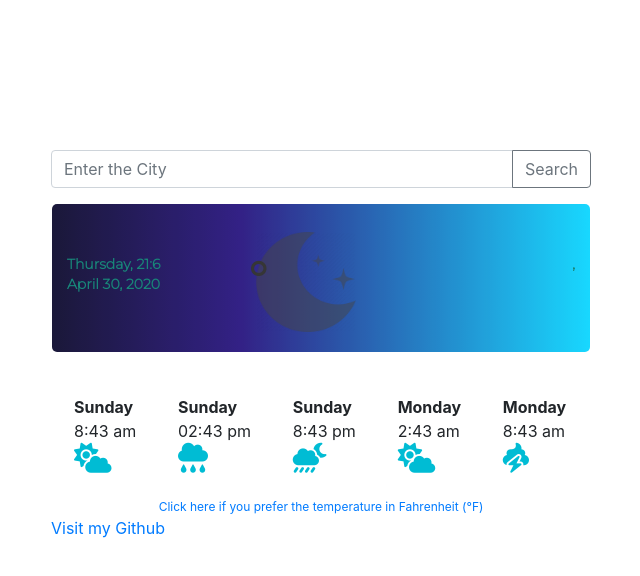
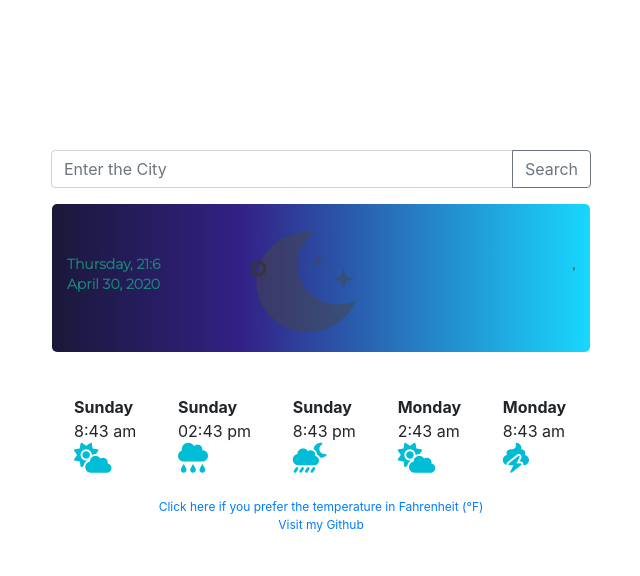
Before and after one commit to ckerpel/GitHub_Hosting_Tests, a plain HTML site: page index.html in a window 1280 px wide. Shown: the whole page, without its empty margins (29-669 px from the left). Drawn offline with nearby package versions, Linux system fonts and the light colour scheme; a web font is replaced by a local one.

Commit message:
Adjust css to Github link

```diff
--- a/src/style.css
+++ b/src/style.css
@@ -68,10 +68,8 @@ body{
    font-size: 30px;
    color: #00BCD4
 }
-footer{
+#rodape, #git-link{
    font-size: 12px;
    display: block;
    text-align: center;
-
-
 }
```
Also changed, not shown: index.html (+1 -2 lines).
